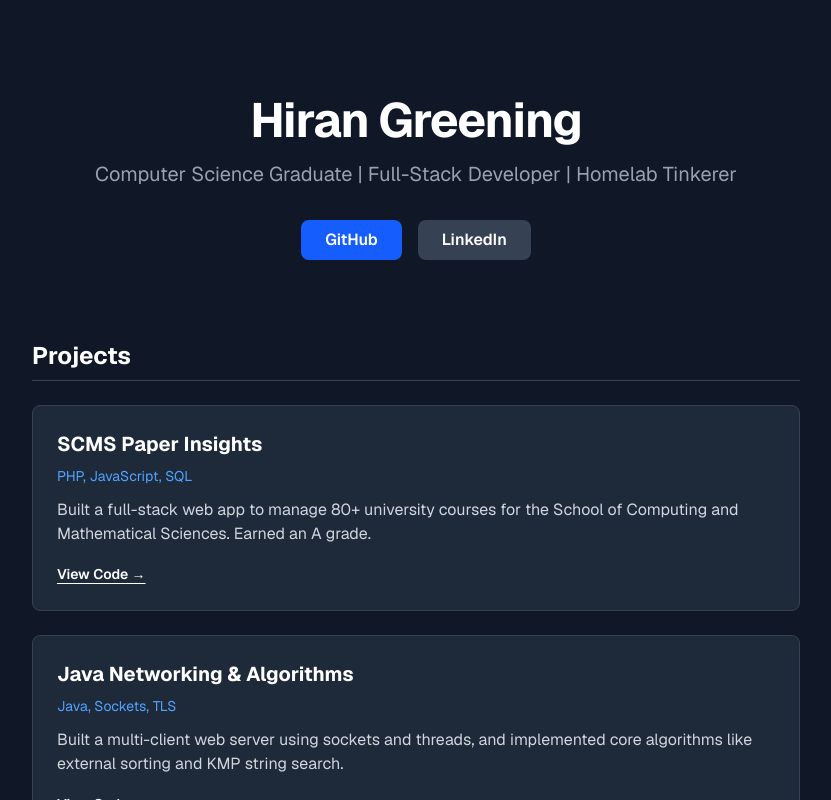
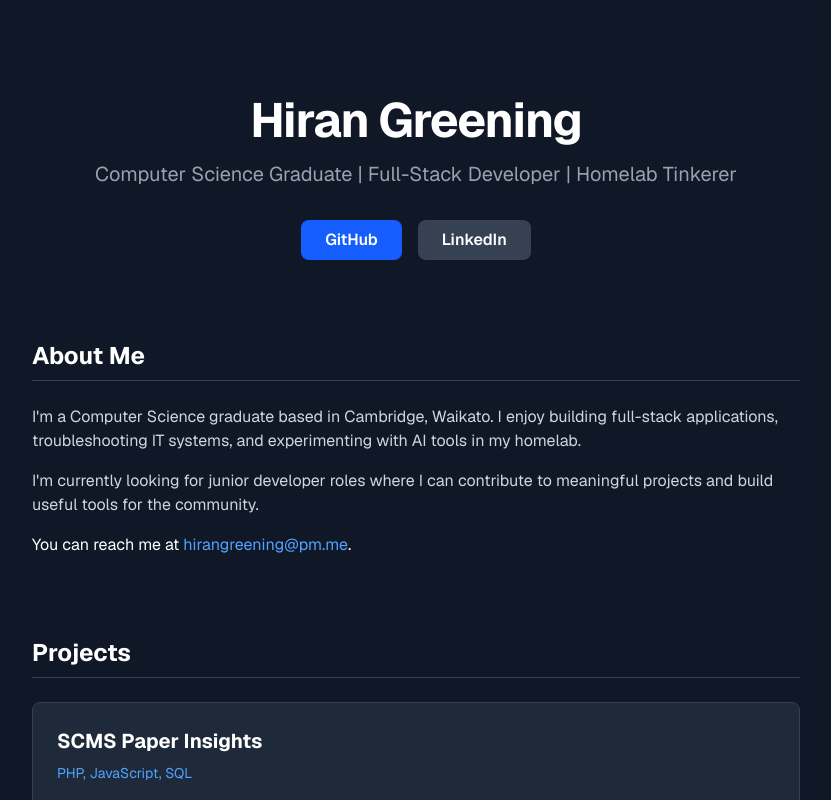
Before and after one commit to hirangreening/my-portfolio, a Next.js app: page / in a window 1280 px wide. Shown: the top 800 px of the page, without its empty margins (224-1055 px from the left). Built offline with nearby package versions, Linux system fonts and the light colour scheme.

Commit message:
feat: added about me page and contact info

```diff
--- a/app/page.tsx
+++ b/app/page.tsx
@@ -38,6 +38,22 @@ export default function Home() {
         </div>
       </section>
 
+      {/* About Section */}
+      <section className="max-w-3xl mx-auto mb-20">
+        {<h2 className="text-2xl font-bold mb-6 border-b border-gray-700 pb-2">About Me</h2>}
+        <div className="text-gray-300 space-y-4">
+          <p>
+            I'm a Computer Science graduate based in Cambridge, Waikato. I enjoy building full-stack applications, troubleshooting IT systems, and experimenting with AI tools in my homelab.
+          </p>
+          <p>
+            I'm currently looking for junior developer roles where I can contribute to meaningful projects and build useful tools for the community.
+          </p>
+        </div>
+        <p className="pt-4">
+          You can reach me at <a href="mailto:hirangreening@pm.me" className="text-blue-400 hover:underline">hirangreening@pm.me</a>.
+        </p>
+      </section>
+
       {/* Projects Section */}
       <section className="max-w-3xl mx-auto">
         <h2 className="text-2xl font-bold mb-6 border-b border-gray-700 pb-2">Projects</h2>
```
